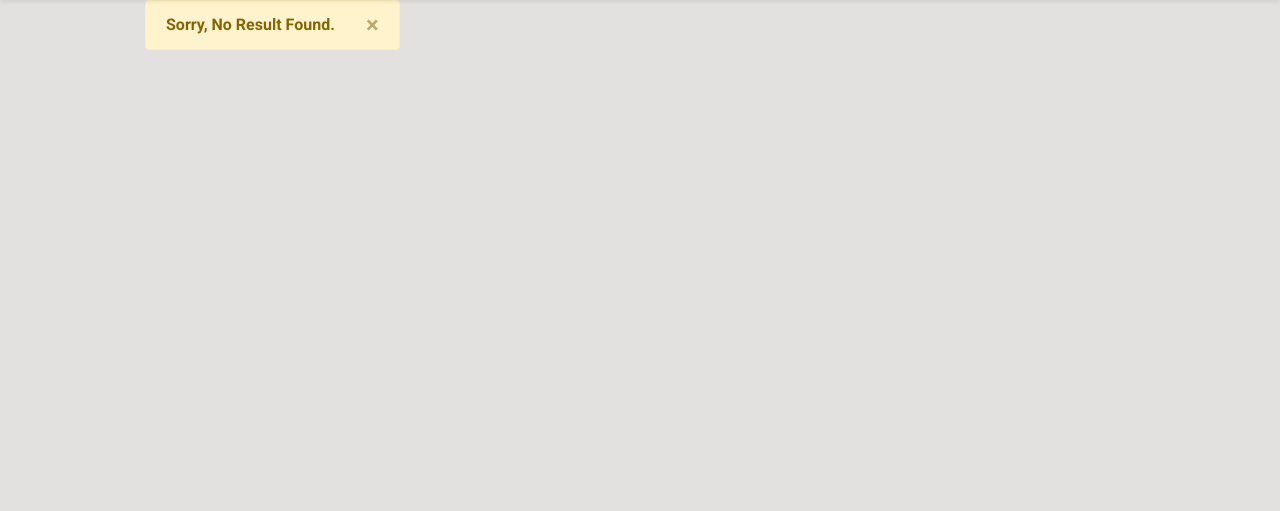
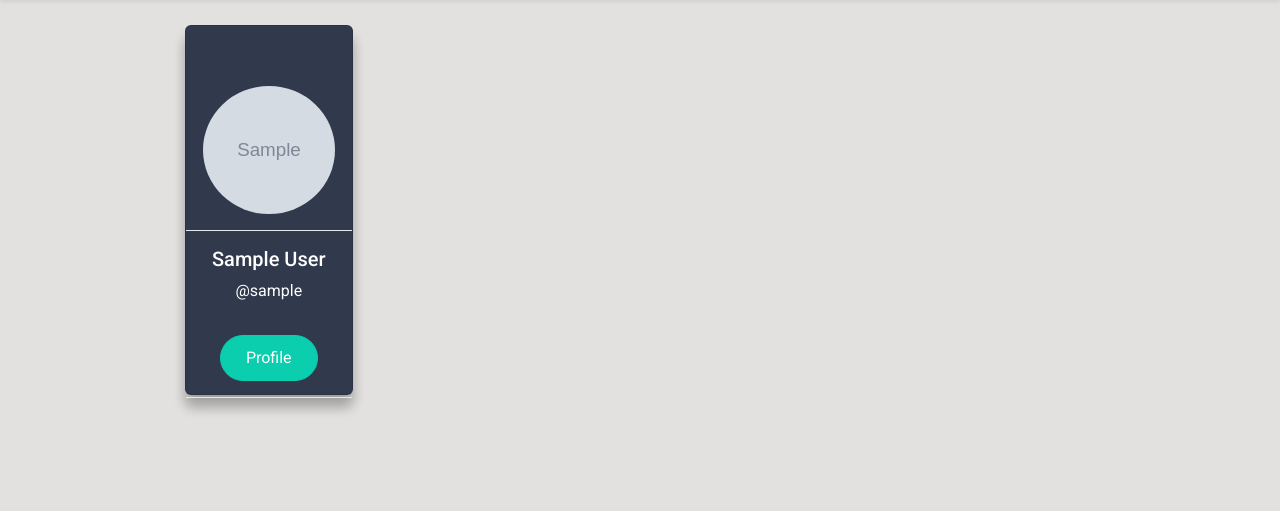
Before and after one commit to arjun-234/work_point_front, a Django app: template freelance/jobpoint_client/templates/user_search_result.html in a window 1280 px wide. Shown: the part 58-569 px from the top of the page. Run offline with Django 4.2, Linux system fonts and the light colour scheme; the template is opened without the code that fills it: most values are stand-ins (such as "Sample title", 1, 10 or a date in 2020); grey boxes marked "Sample" are stand-in pictures; some libraries are stand-ins or nearby versions.

Commit message:
Update user_search_result.html

```diff
--- a/freelance/jobpoint_client/templates/user_search_result.html
+++ b/freelance/jobpoint_client/templates/user_search_result.html
@@ -327,7 +327,7 @@
 
   <div class="container">
   <div class="row">
-  {% if use_data|length is 0 %}
+  {% if user_data|length is 0 %}
   <ul class="messages">
   <div class="alert alert-warning alert-dismissible fade show" role="alert">
             <strong>Sorry, No Result Found.</strong>
```
